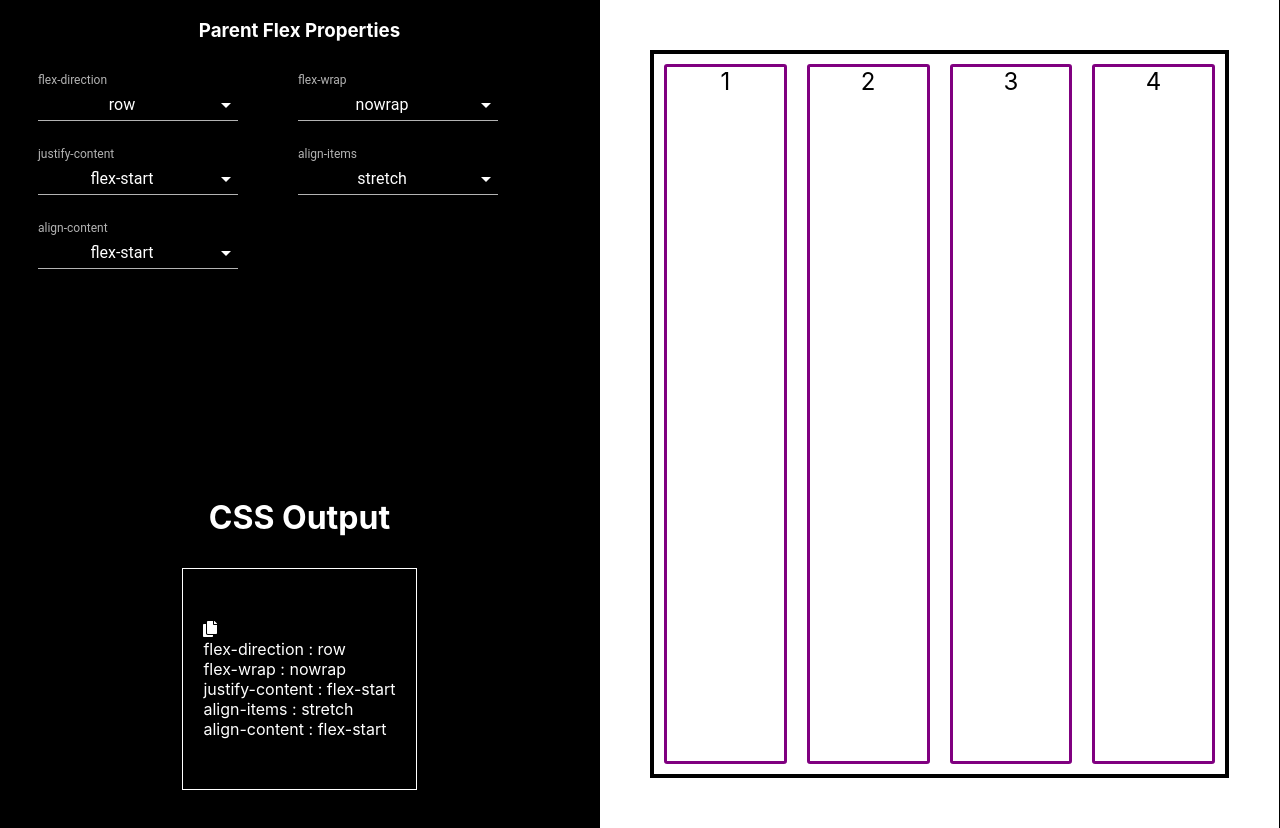
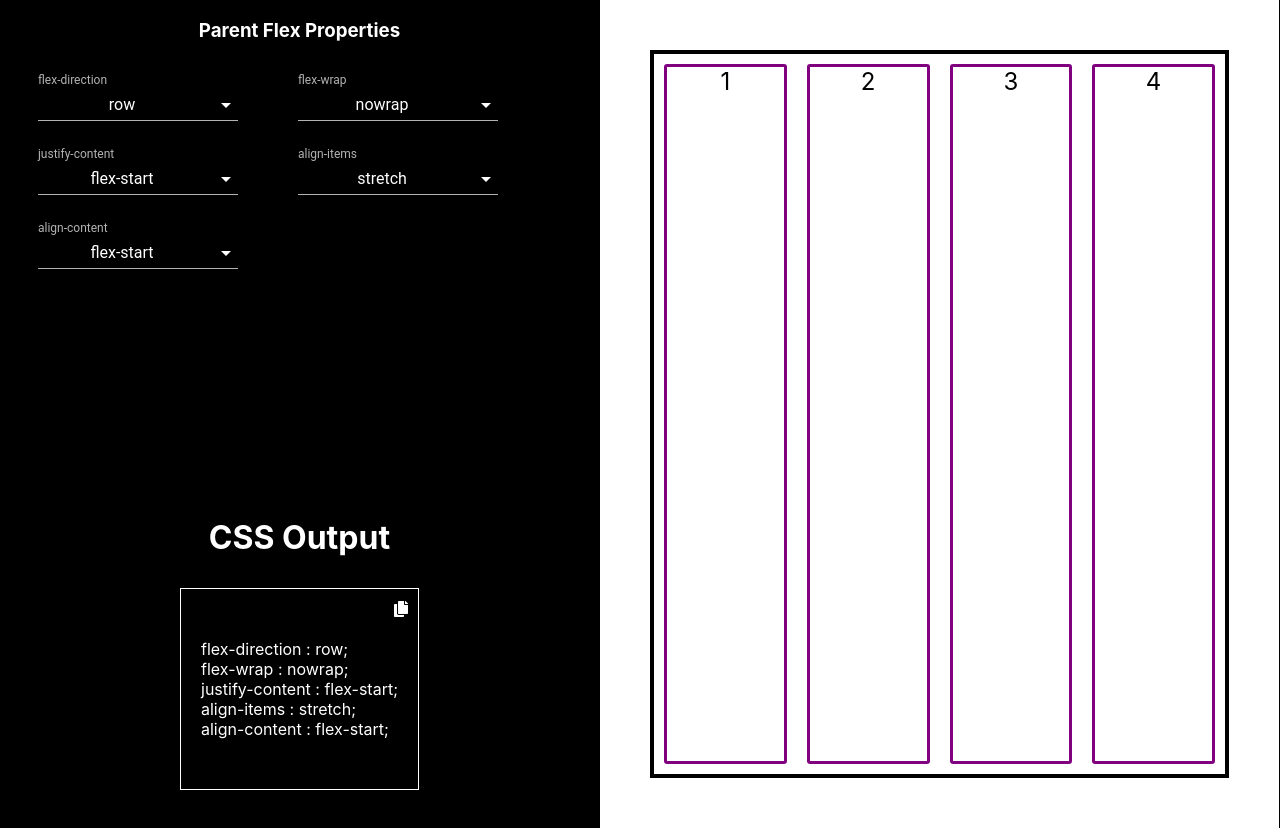
Before and after one commit to RaoulGeorge/flexbox-generator, a React (Create React App) app in the folder flexbox-generator/: page / in a window 1280 px wide. Built offline with nearby package versions, Linux system fonts and the light colour scheme.

Commit message:
position copy elemnent

```diff
--- a/flexbox-generator/src/App.js
+++ b/flexbox-generator/src/App.js
@@ -2,7 +2,6 @@ import React from 'react';
 import FlexboxGenerator from './containers/flexbox-generator/index';
 import styled from 'styled-components';
 import { library } from '@fortawesome/fontawesome-svg-core';
-import { FontAwesomeIcon } from '@fortawesome/react-fontawesome';
 import { faCopy } from '@fortawesome/free-solid-svg-icons';
 
 const AppWrapper = styled.div`
--- a/flexbox-generator/src/components/css-output/index.js
+++ b/flexbox-generator/src/components/css-output/index.js
@@ -15,6 +15,14 @@ const CSSOutputContent = styled.div`
   margin: 10px;
   text-align: left;
   padding: 50px 20px;
+  position: relative;
+`;
+
+const Copy = styled.div`
+  position: absolute;
+  top: 10px;
+  right: 10px;
+  cursor: pointer;
 `;
 
 const CssOutput = ({ cssProps }) => {
@@ -22,10 +30,12 @@ const CssOutput = ({ cssProps }) => {
     <CSSOutputWrapper>
       <Title>CSS Output</Title>
       <CSSOutputContent>
-        <FontAwesomeIcon icon="copy" />
+        <Copy>
+          <FontAwesomeIcon icon="copy" />
+        </Copy>
         {Object.keys(cssProps).map(cssProp => (
           <div>
-            {cssProp} : {cssProps[cssProp]}
+            {cssProp} : {cssProps[cssProp]};
           </div>
         ))}
       </CSSOutputContent>
```
